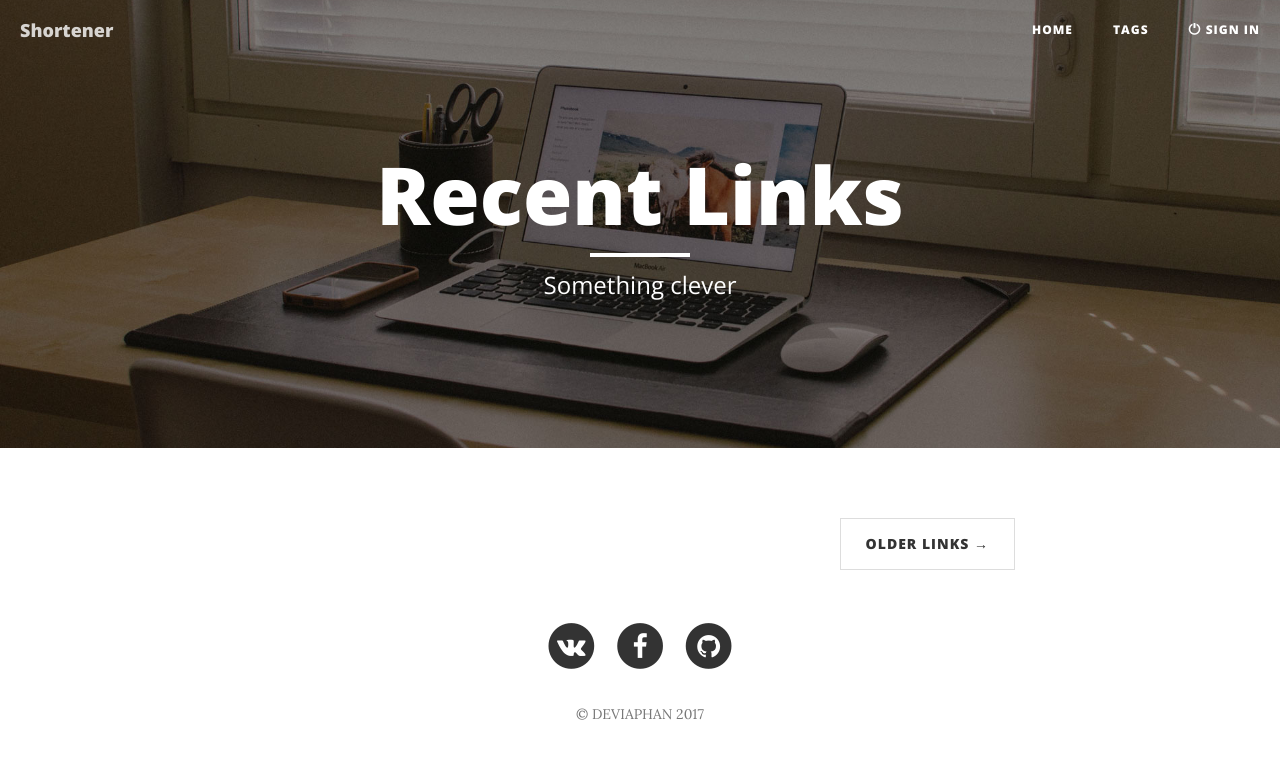
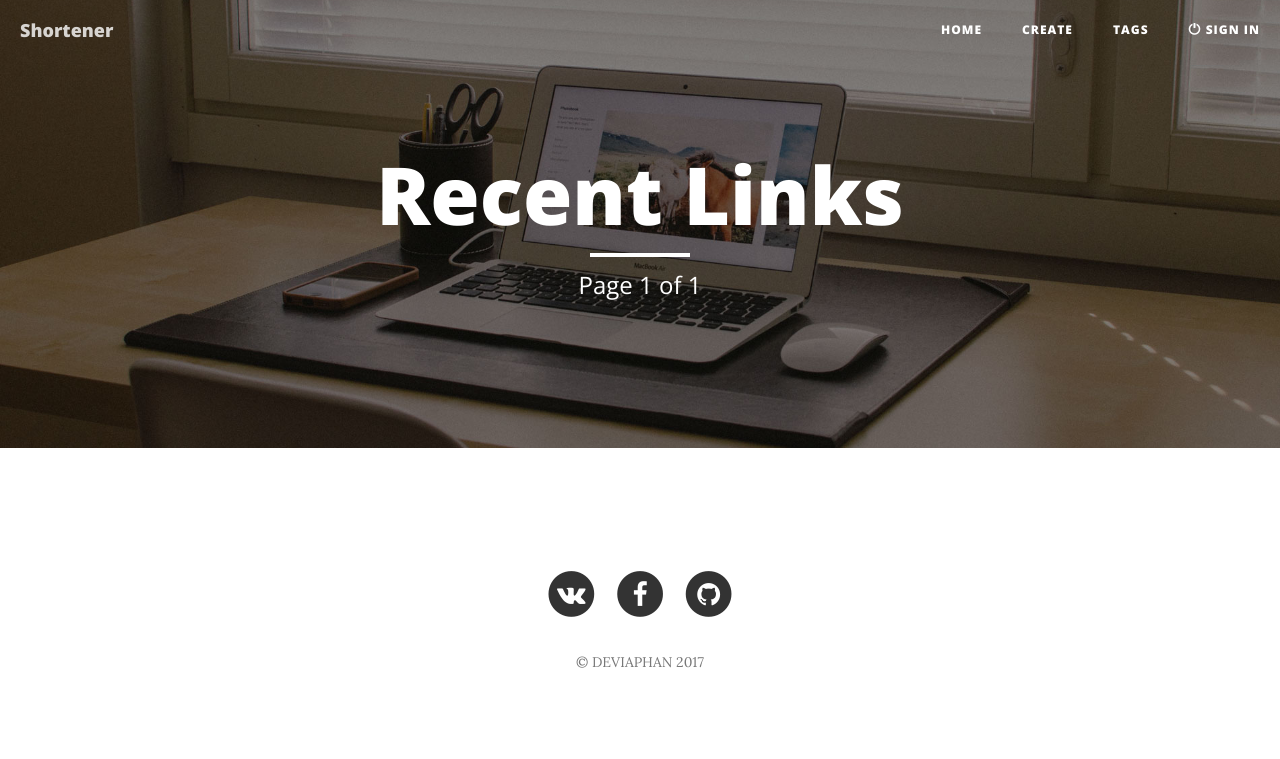
Before and after one commit to broly941/Link-Storager, a Django app: page / in a window 1280 px wide. Shown: the top 759 px of the page. Run offline with Django 3.2, Linux system fonts and the light colour scheme; data that the repository does not hold is empty; some libraries are stand-ins or nearby versions.

Commit message:
Previous/Next page

```diff
--- a/main_page/views.py
+++ b/main_page/views.py
@@ -4,11 +4,25 @@ from django.utils import timezone
 from .models import Links, Tags
 from .forms import LinksForm
 from main_page.google_api import google_url_shorten
+from django.core.paginator import Paginator, PageNotAnInteger, EmptyPage
 
 
 def main_page(request):
-    links = Links.objects.all()
-    ordered_links = sorted(links, key=operator.attrgetter('created_date'), reverse=True)
+    links_list = Links.objects.all()
+    ordered_links = sorted(links_list, key=operator.attrgetter('created_date'), reverse=True)
+
+    paginator = Paginator(ordered_links, 4)
+    page = request.GET.get('page')
+
+    try:
+        links = paginator.page(page)
+    except PageNotAnInteger:
+        # If page is not an integer, deliver first page.
+        links = paginator.page(1)
+    except EmptyPage:
+        # If page is out of range (e.g. 9999), deliver last page of results.
+        links = paginator.page(paginator.num_pages)
+
     return render(request, 'main_page/main_page.html', locals())
 
 
@@ -38,7 +52,19 @@ def tags(request):
 
 def tags_detail(request, pk):
     tags = get_object_or_404(Tags, pk=pk)
-    links = Links.objects.all()
+    links_list = Links.objects.filter(tag=pk)
+
+    paginator = Paginator(links_list, 4)
+    page = request.GET.get('page')
+
+    try:
+        links = paginator.page(page)
+    except PageNotAnInteger:
+        # If page is not an integer, deliver first page.
+        links = paginator.page(1)
+    except EmptyPage:
+        # If page is out of range (e.g. 9999), deliver last page of results.
+        links = paginator.page(paginator.num_pages)
     return render(request, 'main_page/tags_detail.html', locals())
 
 
--- a/templates/main_page/main_page.html
+++ b/templates/main_page/main_page.html
@@ -9,12 +9,11 @@
 {% block page_header %}
     <h1>Recent Links</h1>
     <hr class="small">
-    <span class="subheading">Something clever</span>
+    <span class="subheading">Page {{ links.number }} of {{ links.paginator.num_pages }}</span>
 {% endblock %}
 
-
 {% block content %}
-    {% for link in ordered_links %}
+    {% for link in links %}
         <div class="post-preview">
             <a href="{% url 'links_detail' pk=link.pk %}">
                 <h2 class="post-title">
@@ -32,6 +31,14 @@
         <hr>
     {% endfor %}
 
-    {% include 'next_page.html' %}
+    <ul class="pager">
+        {% if links.has_previous %}
+            <li class="previous"><a href="?page={{ links.previous_page_number }}">previous</a></li>
+        {% endif %}
+
+        {% if links.has_next %}
+            <li class="next"><a href="?page={{ links.next_page_number }}">next</a></li>
+        {% endif %}
+    </ul>
 
 {% endblock %}
--- a/templates/navbar.html
+++ b/templates/navbar.html
@@ -16,6 +16,8 @@
                 <li><a href="/">Home</a></li>
                 {% if user.is_authenticated %}
                     <li><a href="/create_link/">Create</a></li>
+                    {% else %}
+                     <li><a href="/accounts/login/">Create</a></li>
                 {% endif %}
                 <li><a href="/tags/">Tags</a></li>
                 {% if user.is_authenticated %}
--- a/templates/registration/logout.html
+++ b/templates/registration/logout.html
@@ -8,7 +8,7 @@
 {% block page_header %}
     <span class="subheading">Successfully logged out</span>
 {% endblock %}
-
 {% block content %}
-    <img src="{% static 'img/bye.png' %}">
+    <img src="{% static 'img/bye.png' %}" style="height: 270px">
+    <hr>
 {% endblock %}
--- a/templates/registration/password_reset_confirm.html
+++ b/templates/registration/password_reset_confirm.html
@@ -1,4 +1,4 @@
-{% extends "registration/registration_base.html" %}
+    {% extends "registration/registration_base.html" %}
 {% load i18n %}
 
 {% block meta %}
--- a/templates/registration/password_reset_form.html
+++ b/templates/registration/password_reset_form.html
@@ -1,7 +1,9 @@
-{% extends "registration/registration_base.html" %}
+{% extends "base.html" %}
 {% load i18n %}
 
-{% block title %}{% trans "Reset password" %}{% endblock %}
+{% block title %}
+    {% trans "Reset password" %}
+{% endblock %}
 
 {% block content %}
 <p>
--- a/templates/registration/registration_form.html
+++ b/templates/registration/registration_form.html
@@ -4,6 +4,12 @@
 
 {% block title %}
     {% trans "Registration" %}
+{% endblock %}
+
+{% block page_header %}
+    <h1>Registration</h1>
+    <hr class="small">
+    <span class="subheading">Something clever</span>
 {% endblock %}
 
 {% block content %}
```
Also changed, not shown: templates/main_page/tags_detail.html (+11 -3 lines), templates/registration/login.html (+18 -40 lines).
